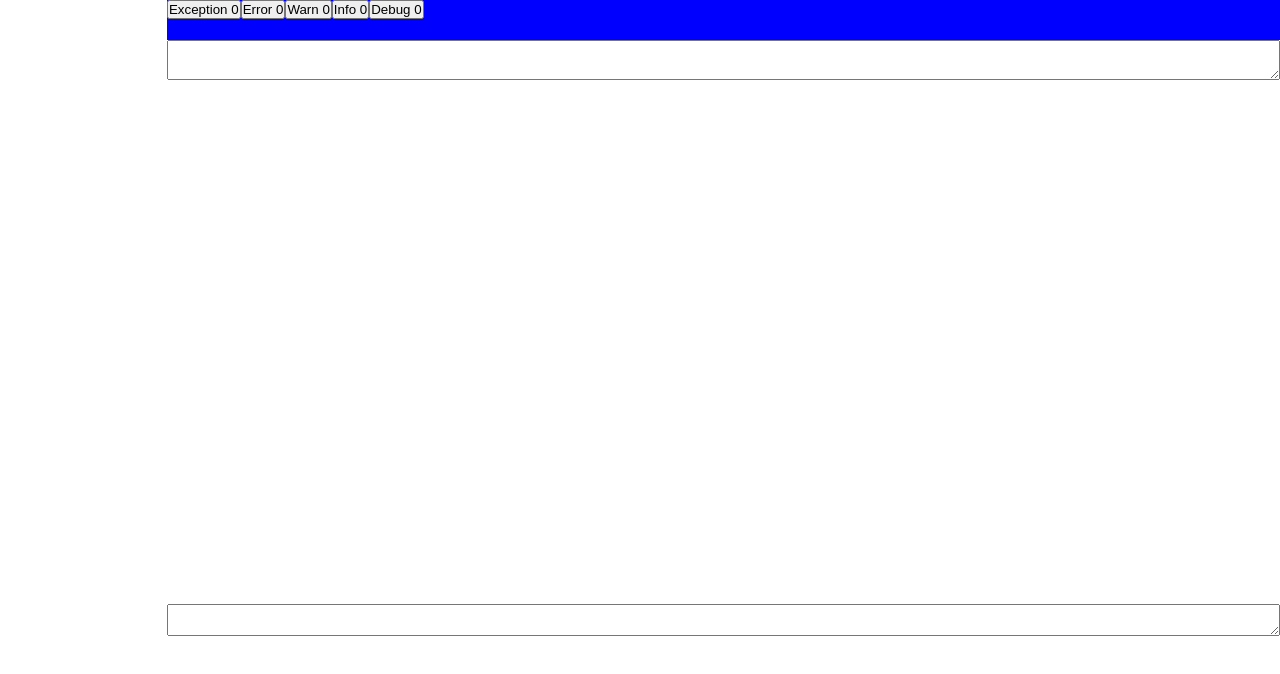
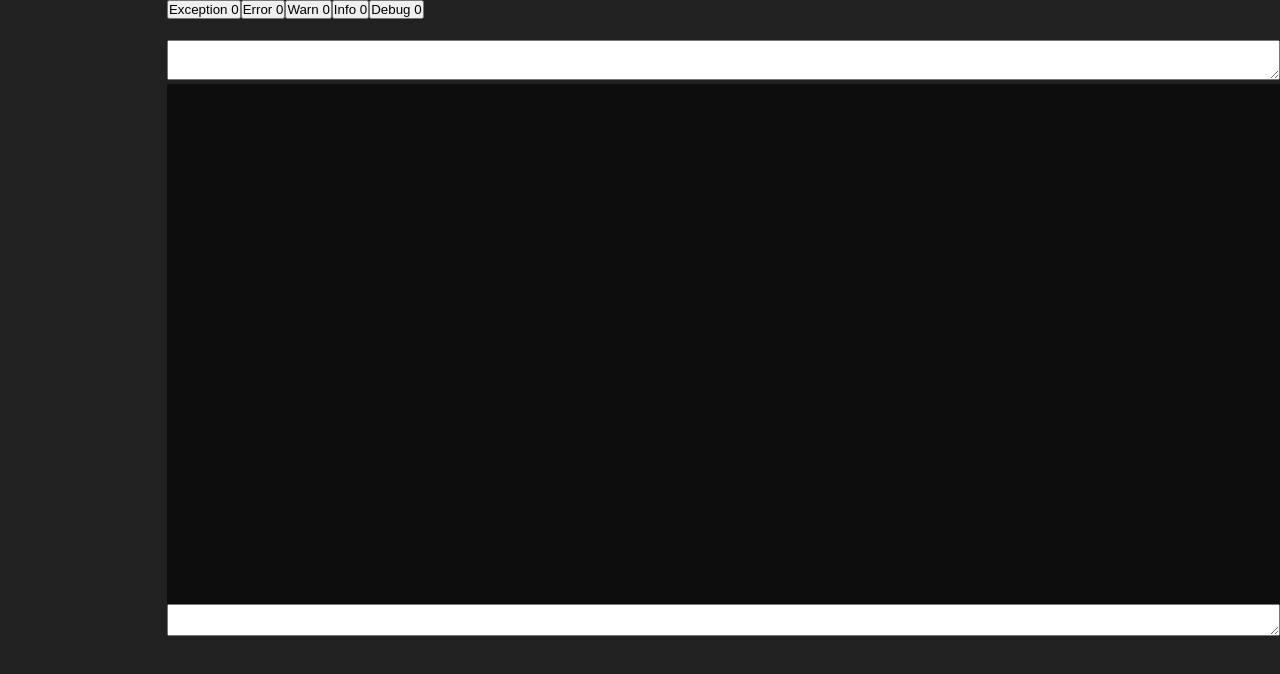
Before and after one commit to ozan98/log-sight, a React (Create React App) app in the folder frontend/: page / in a window 1280 px wide. Shown: the top 674 px of the page. Built offline with nearby package versions, Linux system fonts and the light colour scheme.

Commit message:
[STYLE][FRONTEND] minor background change]

```diff
--- a/frontend/src/components/Dashboard.jsx
+++ b/frontend/src/components/Dashboard.jsx
@@ -1,11 +1,7 @@
 import React from 'react';
 import {useState, useEffect} from 'react'
 import {parse} from '../util/LineParser'
-import {getNumOfError,
-        getErrorLogs,
-        getNumOfException,
-        getExceptionLogs,
-        getNumOfLevel} from '../util/analytic'
+import {filterByLevel} from '../util/analytic'
 import LogSnippet from './LogSnippet'
 import LogTable from './LogTable'
 import UtilityBar from './UtilityBar'
@@ -14,11 +10,11 @@ import UtilityBar from './UtilityBar'
 function Dashboard() {
   const [logStr, setLogStr] = useState(``)
   const [logArr, setLogArr] = useState([])
+  const [filteredLog, setFilteredLog] = useState([])
   const [snippetView, setSnippetView] = useState([])
 
 
   useEffect(() => {
-    console.log('hello')
 
     if(logStr !== ''){
       const arr = parse(logStr)
@@ -42,6 +38,15 @@ function Dashboard() {
   }
 
 
+  const viewLevel = (level) => {
+    const filteredLog = filterByLevel(logArr, level)
+    setFilteredLog(filteredLog)
+    console.log(filteredLog)
+  }
+
+  const viewTimeStamp = (timeStamp) => {
+
+  }
 
   return (
     <div className="dashboard">
@@ -53,16 +58,16 @@ function Dashboard() {
 
         <div className="log-view-container">
 
-          <UtilityBar logArr={logArr}/>
+          <UtilityBar logArr={logArr} filterByLevel={viewLevel}/>
 
             <div className="log-view-input">
                 <textarea onChange={(e) => setLogStr(e.target.value)}>
+                </textarea>
 
-                </textarea>
             </div>
 
             <div className="log-view">
-                 <LogTable logArr={logArr} getSnippet={selectSnippet} />
+              <LogTable logArr={filteredLog} getSnippet={selectSnippet} />
             </div>
 
             <div className="log-snippet">
--- a/frontend/src/components/UtilityBar.jsx
+++ b/frontend/src/components/UtilityBar.jsx
@@ -1,18 +1,18 @@
 import {getNumOfLevel} from '../util/analytic'
 
-function UtilityBar( {logArr} ) {
+function UtilityBar( {logArr, filterByLevel} ) {
 
     const levelNum = getNumOfLevel(logArr)
 
     return (
         <div className="utility-bar">
-            {/* <div className="utility-buttons"> */}
-                <button>Exception {levelNum.exceptionCount}</button>
-                <button>Error {levelNum.errorCount}</button>
-                <button>Warn {levelNum.warnCount}</button>
-                <button>Info {levelNum.infoCount}</button>
-                <button>Debug {levelNum.debugCount}</button>
-            {/* </div> */}
+            <div className="utility-buttons">
+                <button onClick={() => filterByLevel('EXCEPTION')}>Exception {levelNum.exceptionCount}</button>
+                <button onClick={() => filterByLevel('ERROR')}>Error {levelNum.errorCount}</button>
+                <button onClick={() => filterByLevel('WARN')}>Warn {levelNum.warnCount}</button>
+                <button onClick={() => filterByLevel('INFO')}>Info {levelNum.infoCount}</button>
+                <button onClick={() => filterByLevel('DEBUG')}>Debug {levelNum.debugCount}</button>
+            </div>
         </div>
     )
 }
--- a/frontend/src/index.css
+++ b/frontend/src/index.css
@@ -1,6 +1,8 @@
 :root {
-  --dark: #151515;
-  --text: #DEDEDE;
+  --dark: rgba(0, 0, 0, 0.87);
+  --text: #E9E9E9;
+  --highlight: #1F1F1F;
+  --textAreaBackground: rgba(0, 0, 0, 0.6);
 }
 
 * {
@@ -11,73 +13,11 @@
 
 body {
   font-family: "Cascadia Code";
-  /* background-color: var(--dark); */
-  /* height: 100vh; */
+  background-color: var(--dark);
+  color: var(--text);
+  height: 100vh;
 }
 
-
-/* body {
-  margin: 0;
-  font-family: -apple-system, BlinkMacSystemFont, 'Segoe UI', 'Roboto', 'Oxygen',
-    'Ubuntu', 'Cantarell', 'Fira Sans', 'Droid Sans', 'Helvetica Neue',
-    sans-serif;
-  -webkit-font-smoothing: antialiased;
-  -moz-osx-font-smoothing: grayscale;
-  overflow: hidden;
-  background-color: azure;
-}
-
-code {
-  font-family: source-code-pro, Menlo, Monaco, Consolas, 'Courier New',
-    monospace;
-} */
-
-
-
-
-
-
-/* .dashboard {
-  background: blue;
-  max-width: 100%;
-  height: 100vh;
-
-  display: flex;
-}
-
-.log-viewer-container {
-  background: orange;
-  width: 50%;
-}
-
-.log-workbench {
-  background: green;
-  width: 50%;
-}
-
-.log-input textarea{
-  width: 100%;
-  height: 10vh;
-}
-
-.log-viewer textarea{
-
-  font-size: 12px;
-  background-color: var(--dark);
-  color: var(--text);
-  width: 100%;
-  height: 90vh;
-}
-
-.error-log textarea{
-  width: 100%;
-  height: 45vh;
-}
-
-.exception-log textarea {
-  width: 100%;
-  height: 45vh;
-} */
 
 
 .dashboard {
@@ -101,6 +41,7 @@ code {
 .log-view-container .log-view-input textarea {
   width: 100%;
   height: 5vh;
+
 }
 
 .log-view-container .log-view {
@@ -109,6 +50,8 @@ code {
   font-size: 12px;
   width: 100;
   height: 65vh;
+  background-color: var(--textAreaBackground);
+
 }
 
 .log-analysis {
@@ -151,10 +94,11 @@ tr th:nth-child(7) {
 } */
 
 table tr:hover td {
-  background-color: coral;
+  background-color: var(--highlight);
 }
 
 
 .log-snippet textarea {
   width: 100%;
+  /* height: 100vh; */
 }
--- a/frontend/src/stylesheet/utilityBar.css
+++ b/frontend/src/stylesheet/utilityBar.css
@@ -2,9 +2,10 @@
 
 
 .utility-bar {
-    background-color: blue;
+    /* background-color: blue */
     width: 100%;
     height: 5vh;
+    display: flex;
 }
 
 /* .utility-bar .utility-buttons {
--- a/frontend/src/util/analytic.js
+++ b/frontend/src/util/analytic.js
@@ -1,46 +1,31 @@
-const getExceptionLogs = (arr) => {
-    let exceptionLogs = []
+const filterByTimeStamp = (timeStamp) => {
 
-    for(let e of arr) {
-        if(e.body.includes('Exception')){
-            exceptionLogs.push(e)
+}
+
+
+
+const filterByLevel = (logArr, level) => {
+    let levelFiltered = []
+
+    for(let line of logArr){
+        if(level === 'EXCEPTION'){
+                if(line.body.includes('Exception'))
+                    levelFiltered.push(line)
+        }else {
+            if(line.level === level)
+                levelFiltered.push(line)
         }
     }
 
-    return exceptionLogs
-}
-
-const getErrorLogs = (arr) => {
-    let errorLogs = []
-
-    for (let e of arr) {
-        if(e.level === 'ERROR') {
-            errorLogs.push(e)
-        }
-    }
-
-    return errorLogs
+    return levelFiltered
 }
 
 const getNumOfException = (arr) => {
     let counter = 0
 
     for(let e of arr){
-        if(e.body.includes('Exception')){
+        if(e.body.includes('Exception'))
             counter++
-        }
-    }
-
-    return counter
-}
-
-const getNumOfError = (arr) => {
-    let counter = 0
-
-    for(let e of arr) {
-        if(e.level === 'ERROR') {
-            counter++
-        }
     }
 
     return counter
@@ -77,9 +62,6 @@ const getNumOfLevel = (arr) => {
 
 
 module.exports = {
-    getNumOfError,
-    getErrorLogs,
-    getNumOfException,
-    getExceptionLogs,
     getNumOfLevel,
+    filterByLevel,
 }
```
